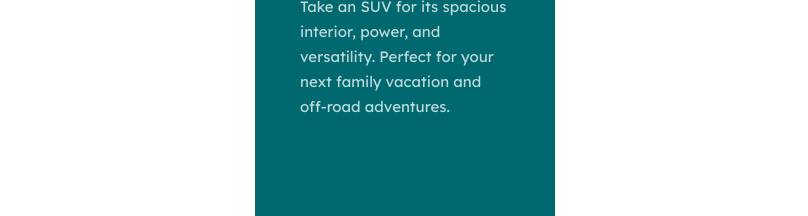
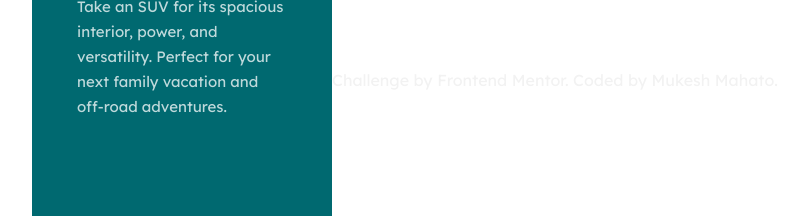
Before and after one commit to iammukeshmahato/3-column-card, a plain HTML site: page index.html in a window 1280 px wide. Shown: the part 564-780 px from the top of the page, without its empty margins (235-1043 px from the left). Drawn offline with Linux system fonts and the light colour scheme.

Commit message:
fixing ACCESSIBILITY ISSUES

```diff
--- a/index.html
+++ b/index.html
@@ -43,7 +43,12 @@
 
     </div>
   </main>
-
+  <footer>
+    <div class="attribution">
+      Challenge by <a href="https://www.frontendmentor.io?ref=challenge" target="_blank">Frontend Mentor</a>.
+      Coded by <a href="https://www.frontendmentor.io/profile/iammukeshmahato">Mukesh Mahato</a>.
+    </div>
+  </footer>
 </body>
 
 </html>
```
